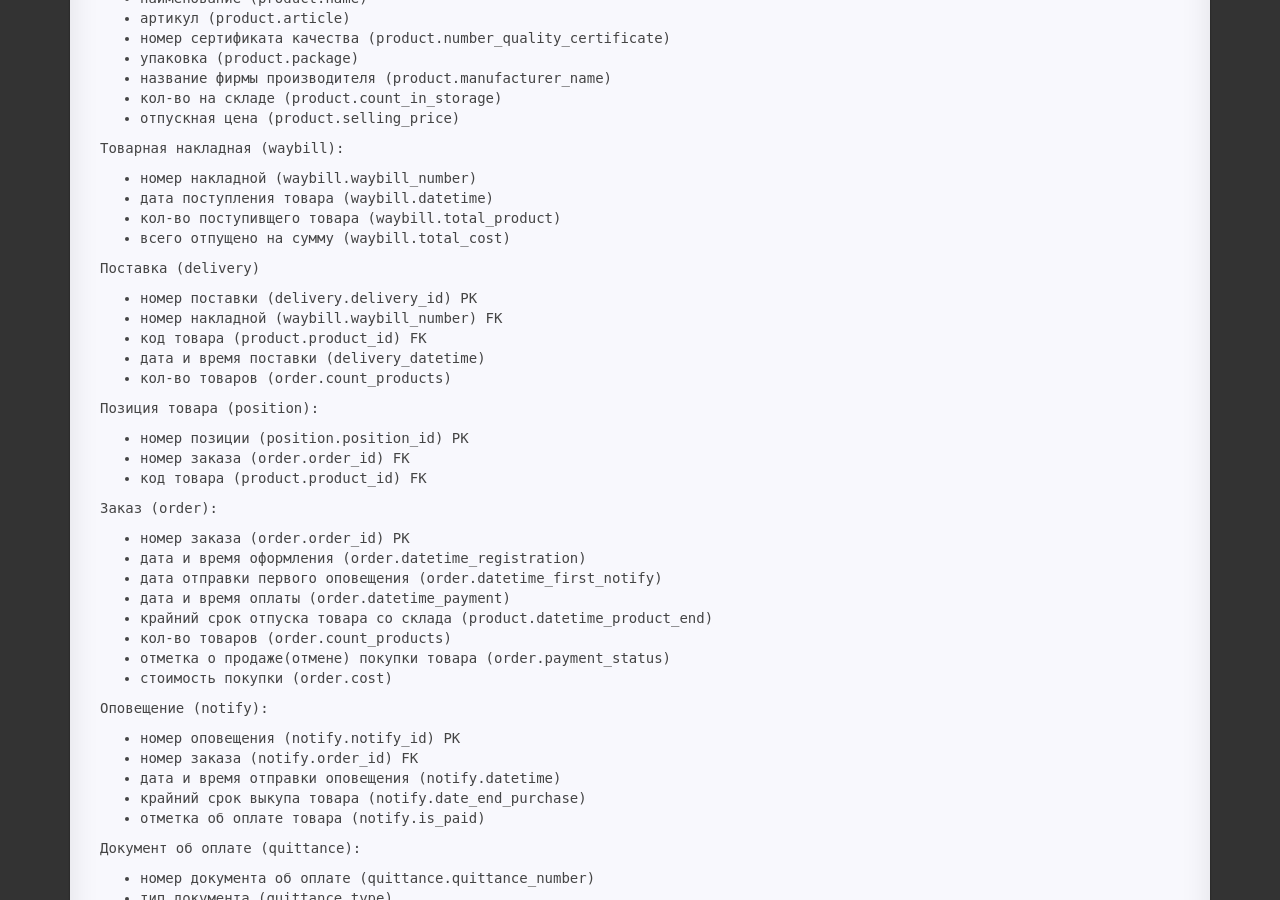
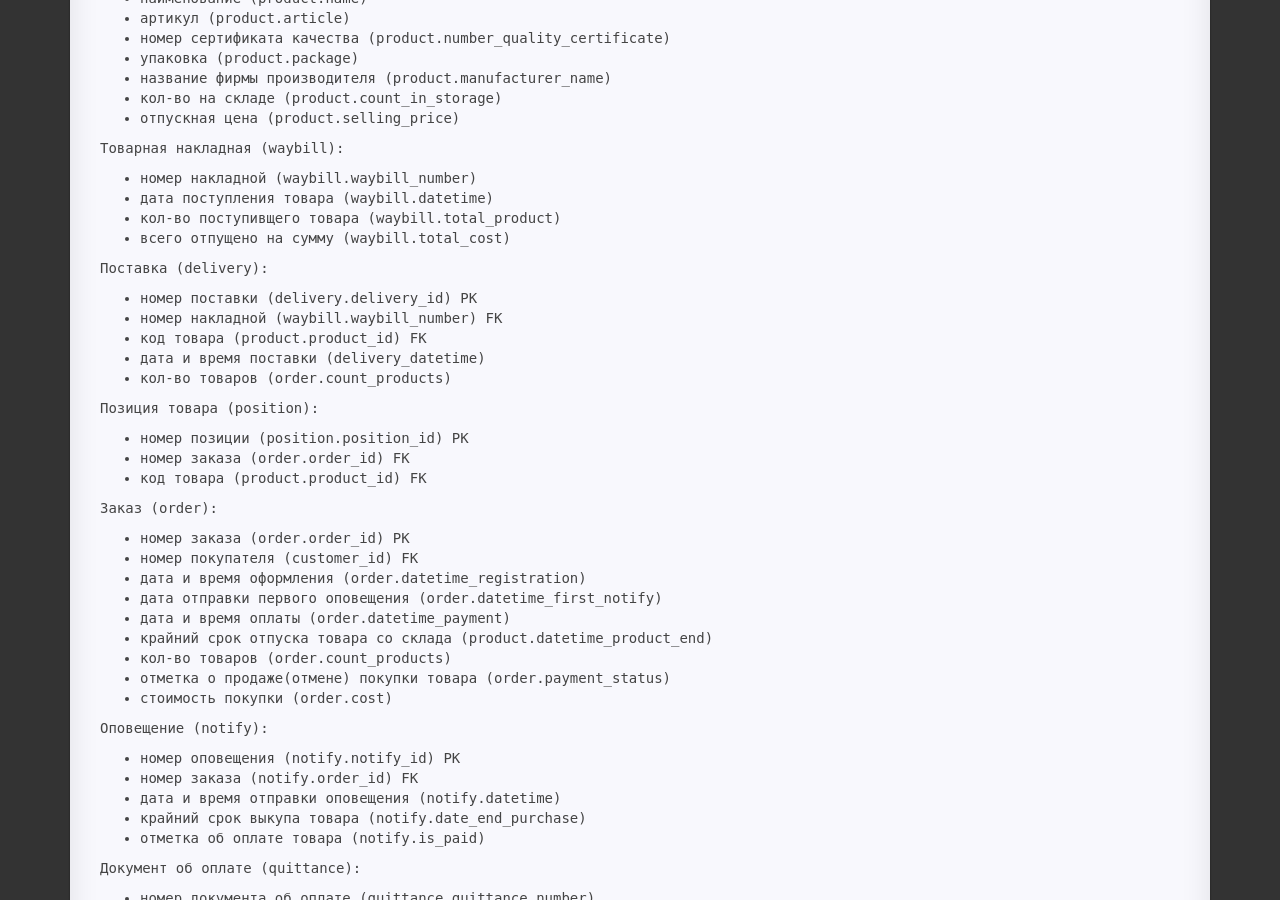
Before and after one commit to Avis20/avis20.github.io, a Jekyll site: the page built from _posts/2019-09-29-book-db.md, in a window 1280 px wide and 900 px high, scrolled down 3584 px. Built offline with Jekyll 4.4.1, drawn with Linux system fonts in a browser that asks for light colours.

```diff
--- a/_posts/2019-09-29-book-db.md
+++ b/_posts/2019-09-29-book-db.md
@@ -179,7 +179,7 @@ reference:
 * кол-во поступивщего товара (waybill.total_product)
 * всего отпущено на сумму (waybill.total_cost)
 
-Поставка (delivery)
+Поставка (delivery):
 * номер поставки (delivery.delivery_id) PK
 * номер накладной (waybill.waybill_number) FK
 * код товара (product.product_id) FK
@@ -193,6 +193,7 @@ reference:
 
 Заказ (order):
 * номер заказа (order.order_id) PK
+* номер покупателя (customer_id) FK
 * дата и время оформления (order.datetime_registration)
 * дата отправки первого оповещения (order.datetime_first_notify)
 * дата и время оплаты (order.datetime_payment)
```
